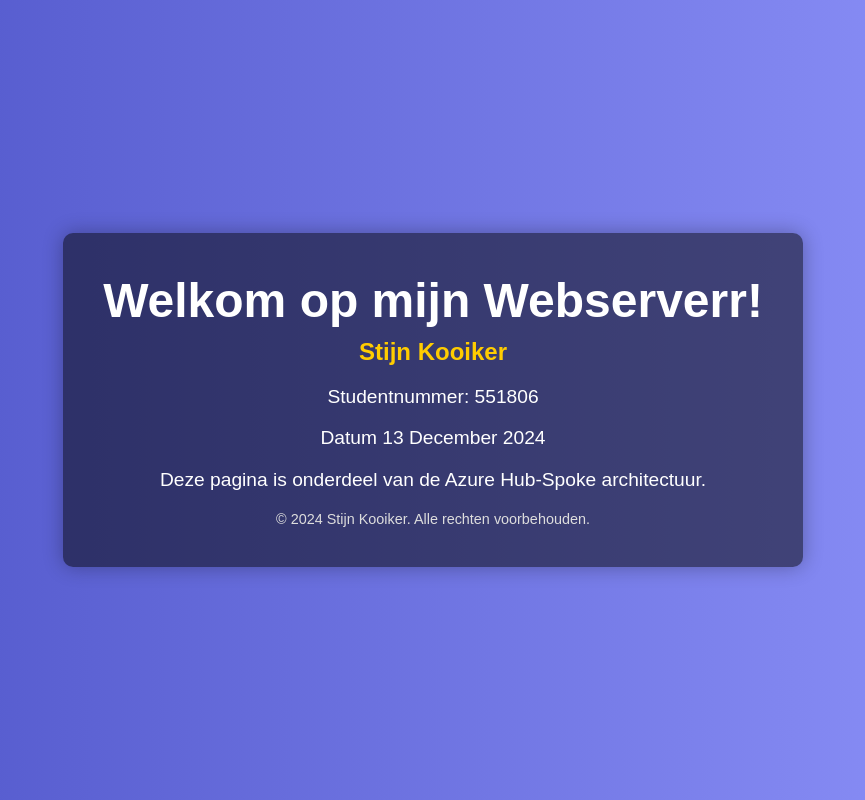
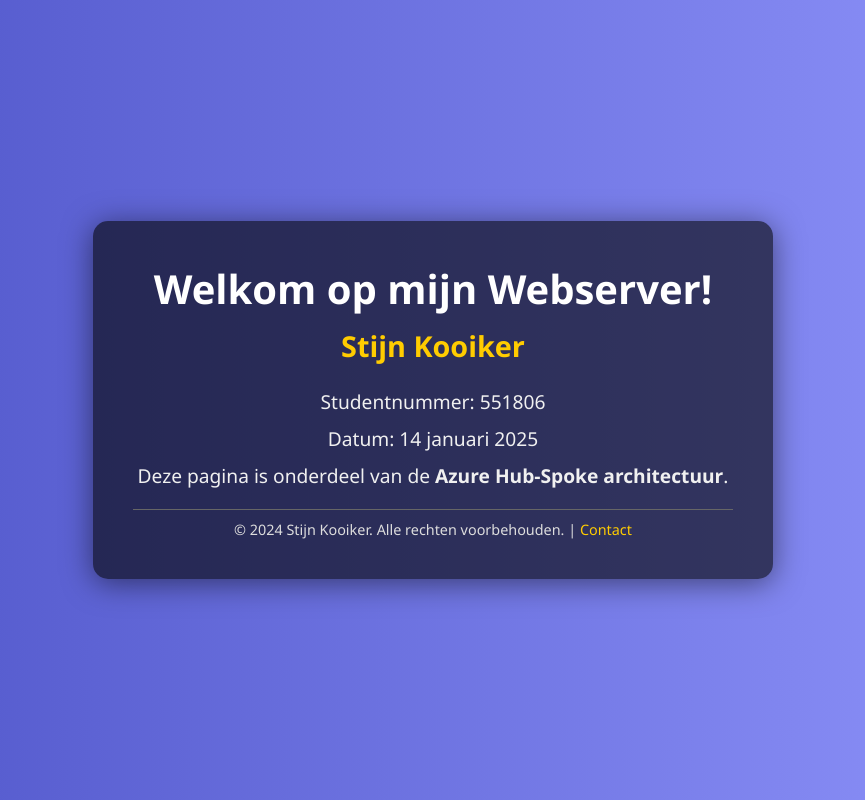
Before and after one commit to StijnKoo/Azure-Week8, a plain HTML site: page index.html in a window 1280 px wide. Shown: the whole page, without its empty margins (207-1072 px from the left). Drawn offline with Linux system fonts and the light colour scheme.

Commit message:
Update index.html

```diff
--- a/index.html
+++ b/index.html
@@ -3,53 +3,74 @@
 <head>
     <meta charset="UTF-8">
     <meta name="viewport" content="width=device-width, initial-scale=1.0">
+    <meta name="author" content="Stijn Kooiker">
+    <meta name="description" content="Welkom op de persoonlijke webserver van Stijn Kooiker. Onderdeel van de Azure Hub-Spoke architectuur.">
+    <meta name="keywords" content="Stijn Kooiker, Webserver, Azure, Hub-Spoke, Student, IT, Architectuur">
+    <meta name="robots" content="index, follow">
     <title>Welkom bij Stijn's Webserver</title>
     <style>
         body {
-            font-family: Arial, sans-serif;
+            font-family: 'Segoe UI', Tahoma, Geneva, Verdana, sans-serif;
             background: linear-gradient(to right, #4e54c8, #8f94fb);
             color: #ffffff;
             text-align: center;
             margin: 0;
             padding: 0;
-            height: 100vh;
+            min-height: 100vh;
             display: flex;
             justify-content: center;
             align-items: center;
         }
         .container {
-            background: rgba(0, 0, 0, 0.5);
+            background: rgba(0, 0, 0, 0.6);
             padding: 40px;
-            border-radius: 10px;
-            box-shadow: 0px 0px 20px rgba(0, 0, 0, 0.3);
+            border-radius: 15px;
+            box-shadow: 0px 4px 30px rgba(0, 0, 0, 0.5);
+            max-width: 600px;
+            width: 90%;
         }
         h1 {
             margin: 0;
-            font-size: 3em;
+            font-size: 2.5em;
+            color: #ffffff;
         }
         h2 {
             margin-top: 10px;
-            font-size: 1.5em;
+            font-size: 1.8em;
             color: #ffcc00;
         }
         p {
             font-size: 1.2em;
+            margin: 10px 0;
+            color: #f0f0f0;
         }
         footer {
             margin-top: 20px;
             font-size: 0.9em;
             color: #ddd;
+            border-top: 1px solid #666;
+            padding-top: 10px;
+        }
+        a {
+            color: #ffcc00;
+            text-decoration: none;
+        }
+        a:hover {
+            text-decoration: underline;
         }
     </style>
 </head>
 <body>
     <div class="container">
-        <h1>Welkom op mijn Webserverr!</h1>
+        <h1>Welkom op mijn Webserver!</h1>
         <h2>Stijn Kooiker</h2>
         <p>Studentnummer: 551806</p>
-        <p>Datum 13 December 2024</p>
-        <p>Deze pagina is onderdeel van de Azure Hub-Spoke architectuur.</p>
-        <footer>&copy; 2024 Stijn Kooiker. Alle rechten voorbehouden.</footer>
+        <p>Datum: 14 januari 2025</p>
+        <p>Deze pagina is onderdeel van de <strong>Azure Hub-Spoke architectuur</strong>.</p>
+        <footer>
+            &copy; 2024 Stijn Kooiker. Alle rechten voorbehouden. |
+            <a href="mailto:stijn.kooiker@example.com">Contact</a>
+        </footer>
     </div>
 </body>
 </html>
```
